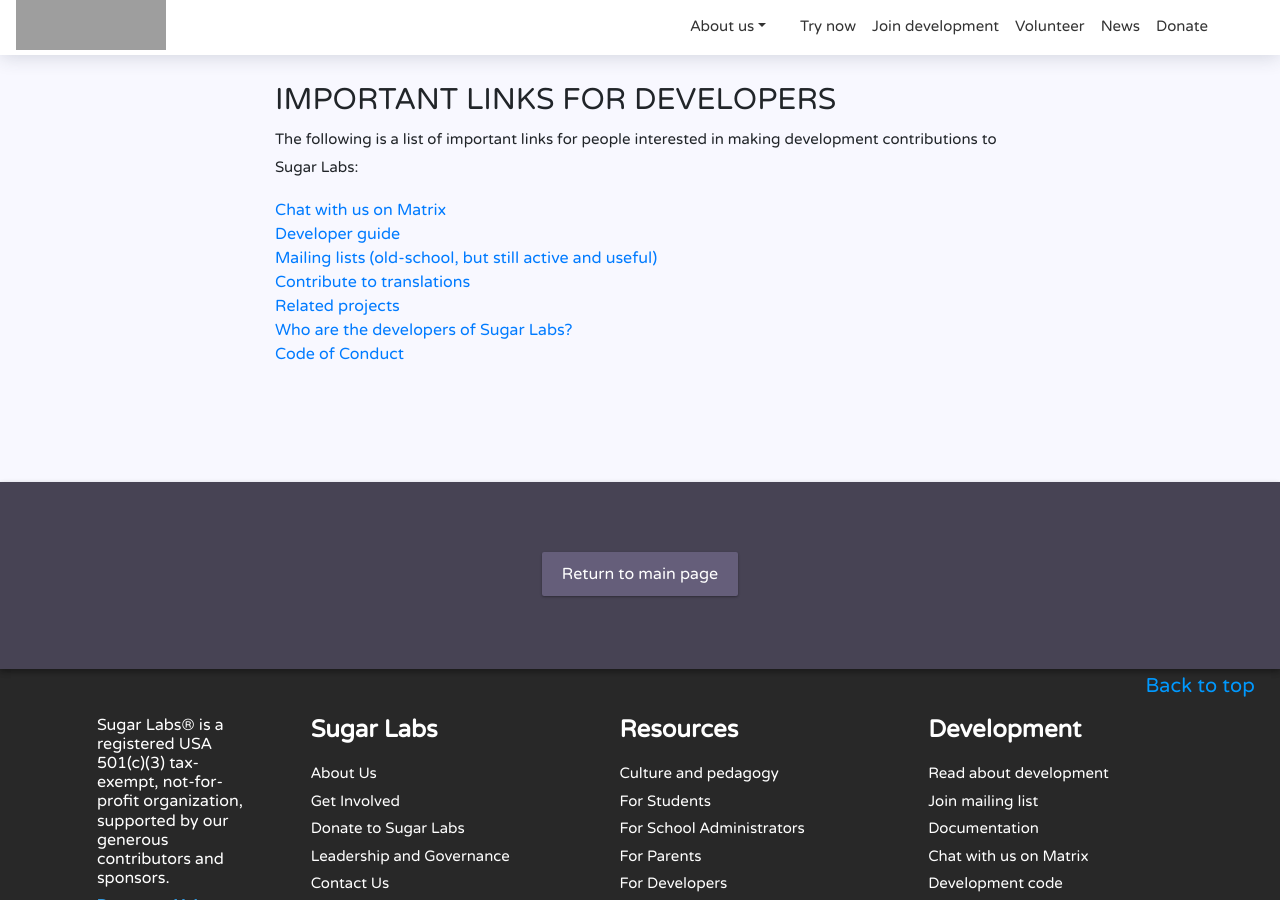
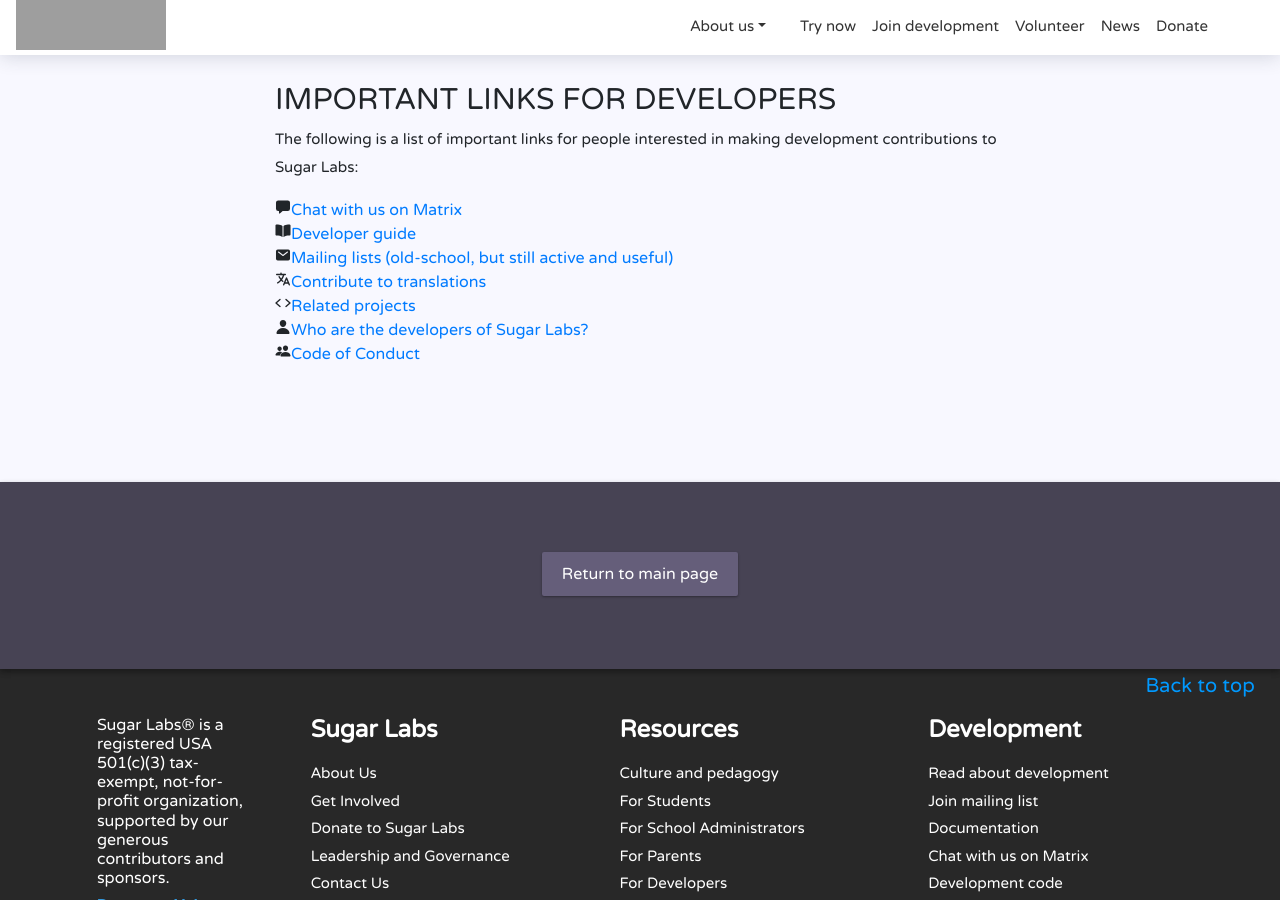
Before and after one commit to sugarlabs/www, a Jekyll site: the page built from develop.html, in a window 1280 px wide and 900 px high, scrolled down 1069 px. Built offline with Jekyll 4.4.1, drawn with Linux system fonts in a browser that asks for light colours; some web fonts are replaced; grey boxes are pictures that could not be loaded.

Commit message:
added nifty icons to developers page

```diff
--- a/develop.html
+++ b/develop.html
@@ -98,13 +98,13 @@
                         <h2>IMPORTANT LINKS FOR DEVELOPERS</h2>
                         <p class="customFontSize">The following is a list of important links for people interested in making development contributions to Sugar Labs:
                           <ul>
-			    <li><a href="https://matrix.to/#/#sugar:matrix.org">Chat with us on Matrix</a></li>
-			    <li><a href="https://github.com/sugarlabs/sugar-docs/blob/master/README.md/">Developer guide</a></li>
-                            <li><a href="https://wiki.sugarlabs.org/go/Mailing_Lists">Mailing lists (old-school, but still active and useful)</a></li>
-                            <li><a href="http://translate.sugarlabs.org/">Contribute to translations</a></li>
-			    <li><a href="https://github.com/sugarlabs/sugar-docs/blob/master/README.md">Related projects</a></li><!--What is this?-->
-			    <li><a href="{{ site.baseurl }}/profiles">Who are the developers of Sugar Labs?</a></li>
-			    <li><a href="https://github.com/sugarlabs/sugar-docs/blob/master/src/CODE_OF_CONDUCT.md">Code of Conduct</a></li>
+			    <li><ion-icon name="chatbox"></ion-icon><a href="https://matrix.to/#/#sugar:matrix.org">Chat with us on Matrix</a></li>
+			    <li><ion-icon name="book"></ion-icon><a href="https://github.com/sugarlabs/sugar-docs/blob/master/README.md/">Developer guide</a></li>
+                <li><ion-icon name="mail"></ion-icon><a href="https://wiki.sugarlabs.org/go/Mailing_Lists">Mailing lists (old-school, but still active and useful)</a></li>
+                <li><ion-icon name="language"></ion-icon><a href="http://translate.sugarlabs.org/">Contribute to translations</a></li>
+			    <li><ion-icon name="code"></ion-icon><a href="https://github.com/sugarlabs/sugar-docs/blob/master/README.md">Related projects</a></li><!--What is this?-->
+			    <li><ion-icon name="person"></ion-icon><a href="{{ site.baseurl }}/profiles">Who are the developers of Sugar Labs?</a></li>
+			    <li><ion-icon name="people"></ion-icon><a href="https://github.com/sugarlabs/sugar-docs/blob/master/src/CODE_OF_CONDUCT.md">Code of Conduct</a></li>
                         </ul>
                         </p>
                     </div>
@@ -112,6 +112,8 @@
             </div>
         </div>
     </div>
+    <script type="module" src="https://unpkg.com/ionicons@7.1.0/dist/ionicons/ionicons.esm.js"></script>
+    <script nomodule src="https://unpkg.com/ionicons@7.1.0/dist/ionicons/ionicons.js"></script>
 </section>
 
 <!-- "Projects" section --><!--
```
